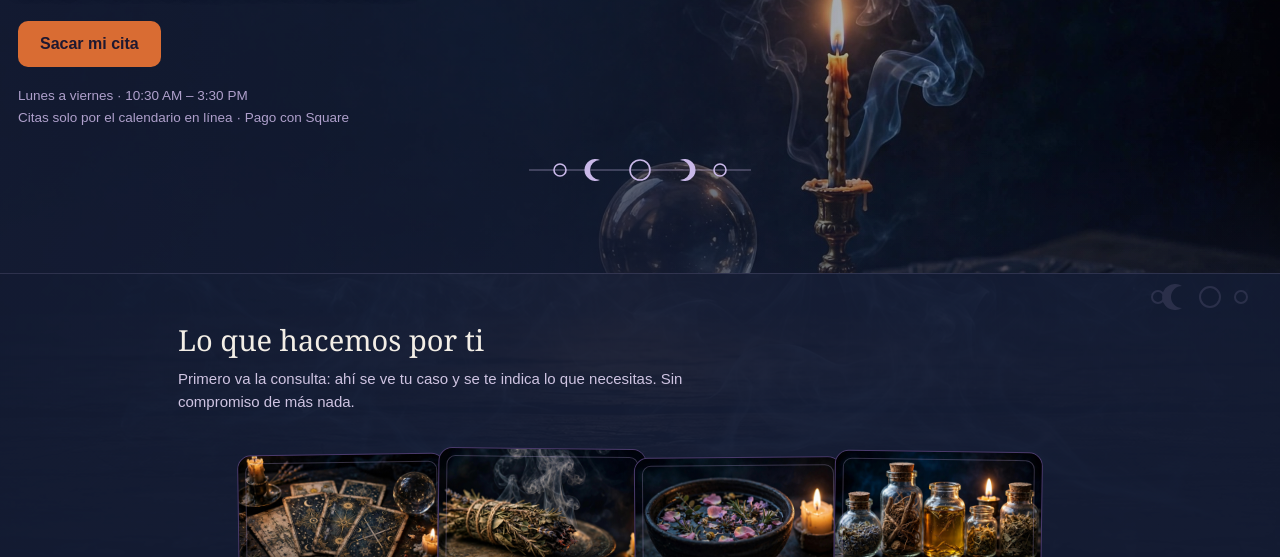
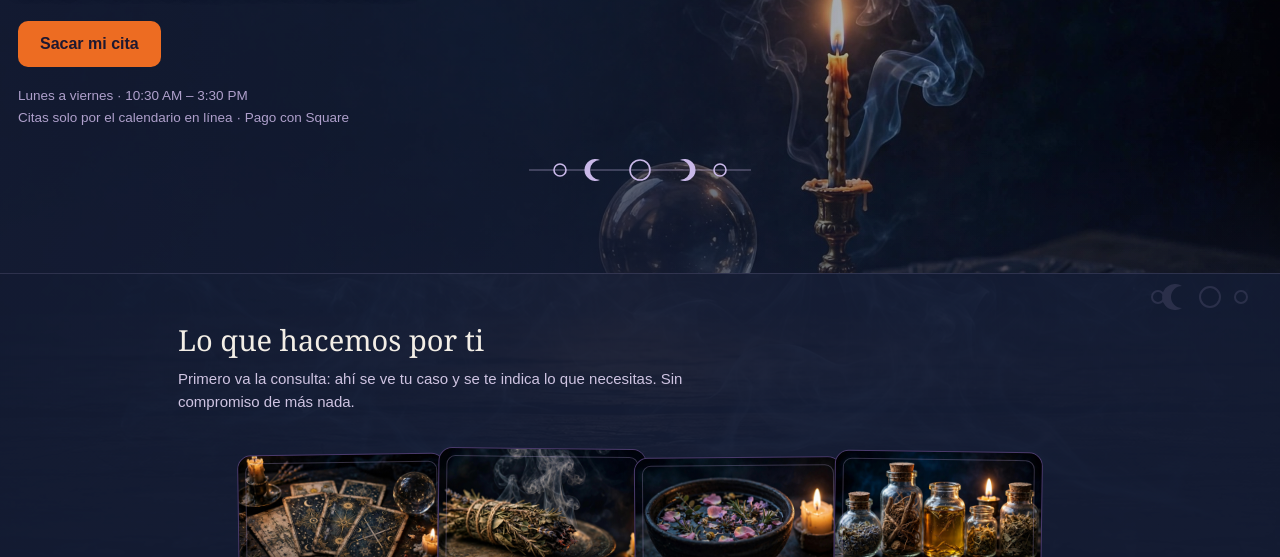
Before and after one commit to lmanzano86-ui/demo-moonlight-reading, a plain HTML site: page index.html in a window 1280 px wide. Shown: the part 243-800 px from the top of the page. Drawn offline with Linux system fonts and the light colour scheme.

Commit message:
Boton Sacar mi cita mas vivo: acento #D96C33 -> #ED6C22

```diff
--- a/index.html
+++ b/index.html
@@ -10,7 +10,7 @@
 <style>
   :root{
     --fondo:#141C34; --bloque:#241B33; --bloque2:#2C2142; --texto:#F3EEE6; --suave:#CFC4E2; --tenue:#AFA0CC;
-    --acento:#D96C33; --tinta-boton:#1E1830; --crema:#E8DCC6; --crema-tarjeta:#F7F1E3; --tinta:#1E1830; --tinta-suave:#3A3350;
+    --acento:#ED6C22; --tinta-boton:#1E1830; --crema:#E8DCC6; --crema-tarjeta:#F7F1E3; --tinta:#1E1830; --tinta-suave:#3A3350;
   }
   *{margin:0;padding:0;box-sizing:border-box}
   html,body{overflow-x:clip}
```
